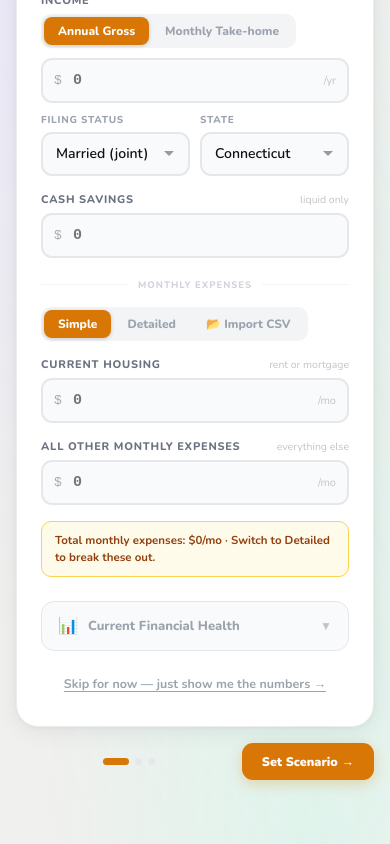
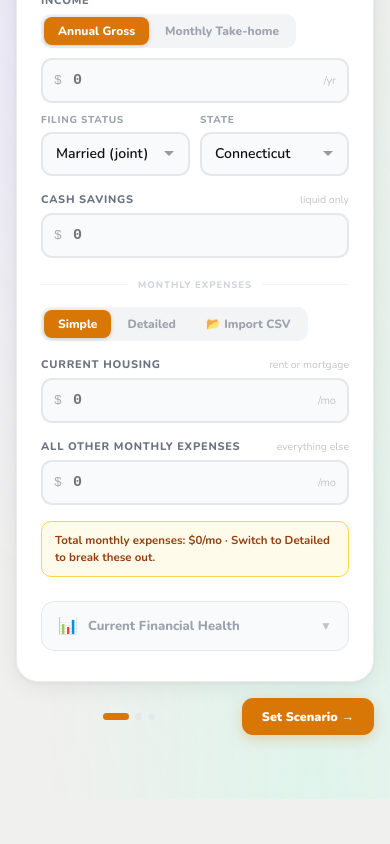
Before and after one commit to gsinclair93-apps/family-scenario-simulator, a React (Create React App) app: page / in a window 390 px wide. Shown: the part 362-1206 px from the top of the page. After the commit the page ends 1161 px from the top, so only its background shows below. Built offline with nearby package versions, Linux system fonts and the light colour scheme.

Commit message:
Fix tab scroll, simplify skip flow, disable mobile zoom

```diff
--- a/public/index.html
+++ b/public/index.html
@@ -3,7 +3,7 @@
   <head>
     <meta charset="utf-8" />
     <link rel="icon" href="%PUBLIC_URL%/favicon.ico" />
-    <meta name="viewport" content="width=device-width, initial-scale=1" />
+    <meta name="viewport" content="width=device-width, initial-scale=1, maximum-scale=1, user-scalable=no" />
     <meta name="theme-color" content="#4338CA" />
 
     <!-- ── Primary SEO ───────────────────────────────────────────────── -->
--- a/src/App.js
+++ b/src/App.js
@@ -590,7 +590,7 @@ function CSVUploader({ b, setB, accentColor }) {
 }
 
 // ─── TAB 1: BASELINE ─────────────────────────────────────────────────────────
-function BaselineTab({ b, setB, onSkip }) {
+function BaselineTab({ b, setB }) {
   const set=k=>v=>setB(p=>({...p,[k]:v}));
   const ac=THEME.baseline.solid;
   const taxResult=b.incomeMode==="gross"&&b.annualGross>0 ? calcNetMonthly(b.annualGross,b.filingStatus,b.state) : null;
@@ -711,11 +711,7 @@ function BaselineTab({ b, setB, onSkip }) {
         </div>
       )}
       <BaselineHealthCheck b={b} />
-      <div style={{ textAlign:"center",marginTop:20 }}>
-        <button onClick={onSkip} style={{ background:"none",border:"none",fontSize:12.5,fontWeight:700,color:"#9CA3AF",cursor:"pointer",textDecoration:"underline",textUnderlineOffset:3,padding:4 }}>
-          Skip for now — just show me the numbers →
-        </button>
-      </div>
+
     </div>
   );
 }
@@ -1672,10 +1668,10 @@ const DEFAULT_SC_CLEAN = {
 };
 
 export default function App() {
-  const [tab,setTab]=useState(0);
+  const [tab,setTabRaw]=useState(0);
+  const setTab = (v) => { const next = typeof v === "function" ? v(tab) : v; setTabRaw(next); window.scrollTo({top:0,behavior:"instant"}); };
   const [b,setB]    =useState(DEFAULT_B);
   const [sc,setSc]  =useState(DEFAULT_SC_CLEAN);
-  const [skippedBaseline,setSkippedBaseline]=useState(false);
   const r=useMemo(()=>runCalcs(b,sc),[b,sc]);
   const hasIncome = b.annualGross > 0 || b.netIncome > 0;
   const scenarioReady = useMemo(()=>isScenarioReady(sc),[sc]);
@@ -1740,9 +1736,9 @@ export default function App() {
           </div>
           {/* Card */}
           <div key={tab} className="tab-content" style={{ background:"#fff",borderRadius:22,border:"1.5px solid #ECECEC",padding:"26px 24px 30px",boxShadow:"0 4px 24px rgba(0,0,0,0.07),0 1px 4px rgba(0,0,0,0.04)" }}>
-            {tab===0&&<BaselineTab b={b} setB={setB} onSkip={()=>{setSkippedBaseline(true);setTab(1);}} />}
+            {tab===0&&<BaselineTab b={b} setB={setB} />}
             {tab===1&&<ScenarioTab sc={sc} setSc={setSc} b={b} />}
-            {tab===2&&<ResultsTab  r={r} sc={sc} ready={ready} skipped={skippedBaseline&&!hasIncome} onAddIncome={()=>{setSkippedBaseline(false);setTab(0);}} scenarioReady={scenarioReady} />}
+            {tab===2&&<ResultsTab  r={r} sc={sc} ready={ready} skipped={!hasIncome} onAddIncome={()=>setTab(0)} scenarioReady={scenarioReady} />}
           </div>
           {/* Nav */}
           <div style={{ display:"flex",alignItems:"center",justifyContent:"space-between",marginTop:16 }}>
```
Also changed, not shown: public/og-image.png.
